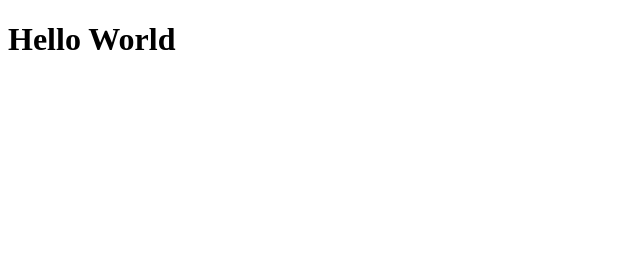
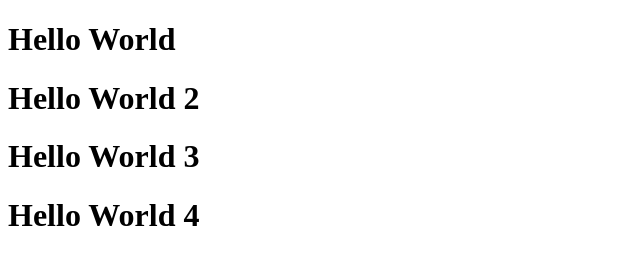
Before and after one commit to rana123RANA123/github_Practice_Merge, a plain HTML site: page index.html in a window 1280 px wide. Shown: the whole page, without its empty margins (0-640 px from the left). Drawn offline with Linux system fonts and the light colour scheme.

Commit message:
Last commit

```diff
--- a/index.html
+++ b/index.html
@@ -7,5 +7,8 @@
   </head>
   <body>
     <h1>Hello World</h1>
+    <h1>Hello World 2</h1>
+    <h1>Hello World 3</h1>
+    <h1>Hello World 4</h1>
   </body>
 </html>
```
